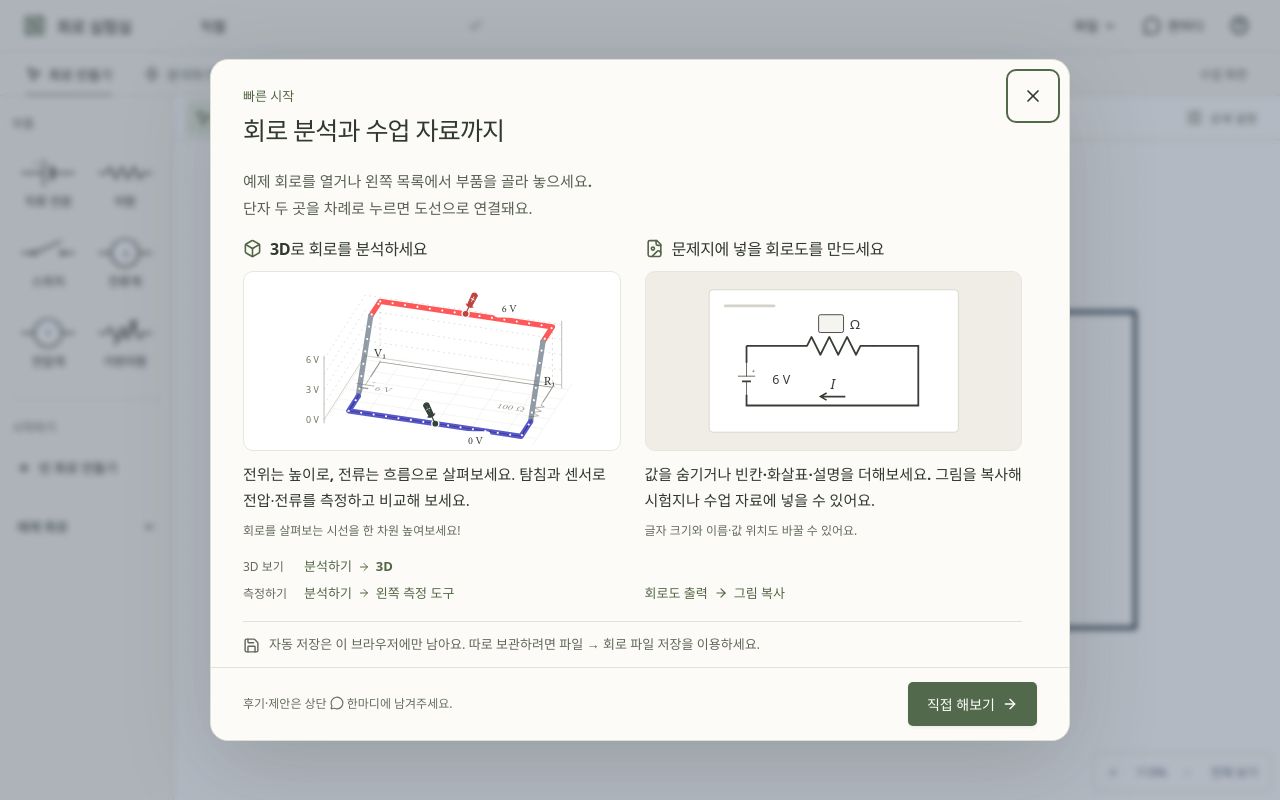
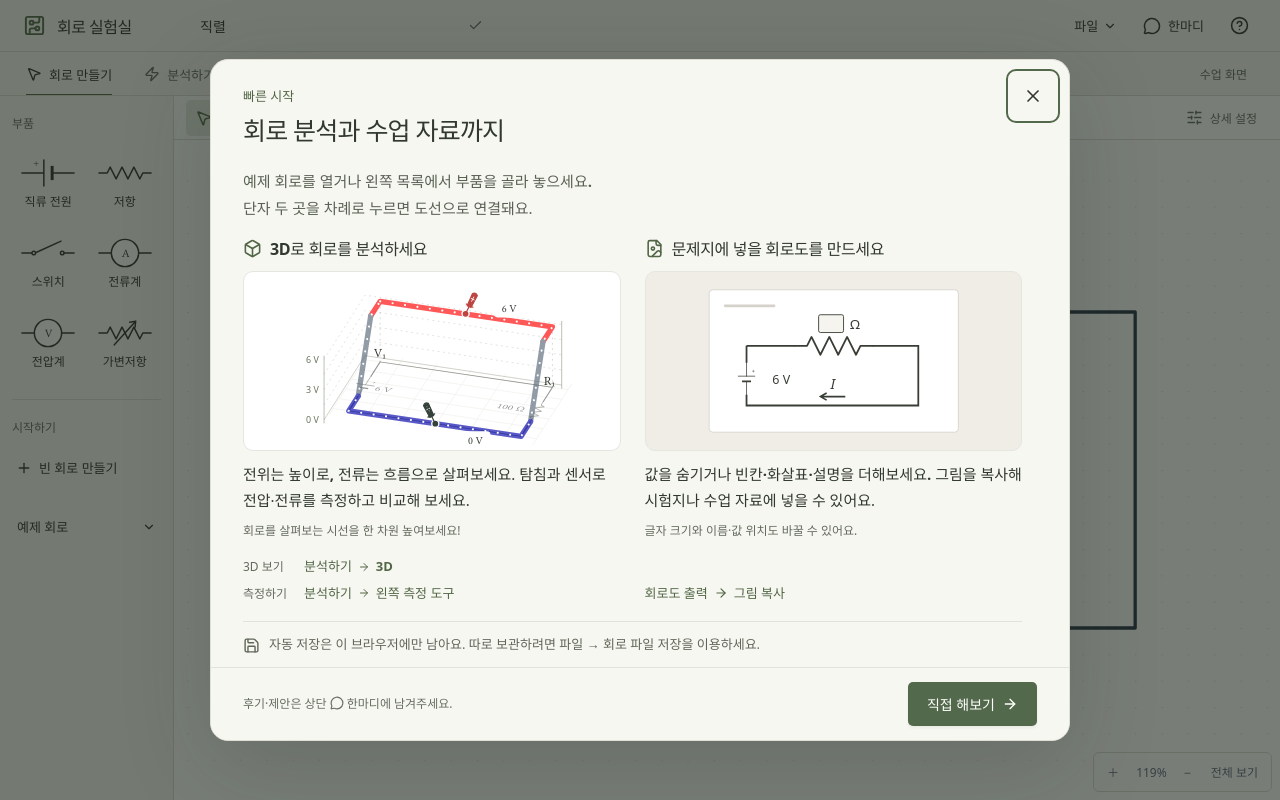
Before and after one commit to Cho-WH/circuit, a React (Vite) app: page / in a window 1280 px wide. Built offline with nearby package versions, Linux system fonts and the light colour scheme.

Commit message:
Refine welcome motion timing and backdrop transitions

```diff
--- a/src/app/QuickStartDialog.tsx
+++ b/src/app/QuickStartDialog.tsx
@@ -196,7 +196,7 @@ export function QuickStartDialog({ onClose, compact, firstVisit, helpButton }: {
 }) {
   const [closing, setClosing] = useState(false);
   const closingRequested = useRef(false);
-  const backdrop = useRef<HTMLDivElement>(null);
+  const scrim = useRef<HTMLDivElement>(null);
   function requestClose() {
     if (closingRequested.current) return;
     closingRequested.current = true;
@@ -229,42 +229,48 @@ export function QuickStartDialog({ onClose, compact, firstVisit, helpButton }: {
     if (dock) {
       const dx = to.x + to.width / 2 - (from.x + from.width / 2);
       const dy = to.y + to.height / 2 - (from.y + from.height / 2);
-      // The content leaves first. Only its light surface follows a curved path to help.
-      for (const child of surface.children) animate(child, [{ opacity: 1 }, { opacity: 0 }], 85);
-      const radius = getComputedStyle(surface).borderRadius;
-      // Sample continuous curves so contraction and travel do not change speed at stages.
-      const frames = Array.from({ length: 31 }, (_, index) => {
-        const t = index / 30;
-        const diameter = 12 + 40 * (1 - t) ** 2;
-        const width = diameter + (from.width - diameter) * (1 - t) ** 5;
-        const height = diameter + (from.height - diameter) * (1 - t) ** 5;
+      // Keep the dimmer in place so the light surface stays visible throughout its journey.
+      for (const child of surface.children) animate(child, [{ opacity: 1 }, { opacity: 0 }], 220);
+      const style = getComputedStyle(surface);
+      const radius = style.borderRadius;
+      const startOpacity = Number(style.opacity);
+      // The browser interpolates these continuous curves at the display refresh rate.
+      // Motion uses transforms instead of changing layout dimensions.
+      const frames = Array.from({ length: 61 }, (_, index) => {
+        const t = index / 60;
+        const travel = t * t * (3 - 2 * t);
+        const arrival = Math.max(0, (t - .82) / .18);
+        const diameter = (56 - 20 * t) * (1 - arrival * arrival * (3 - 2 * arrival));
+        const width = diameter + (from.width - diameter) * (1 - t) ** 3;
+        const height = diameter + (from.height - diameter) * (1 - t) ** 3;
         return {
           offset: t,
-          transform: `translate(${dx * (2 * t - t * t)}px, ${dy * t * t}px) scale(${width / from.width}, ${height / from.height})`,
-          borderRadius: t === 0 ? radius : `${Math.min(50, t * 160)}%`,
-          opacity: Math.min(1, (1 - t) / .16),
+          transform: `translate(${dx * (2 * travel - travel * travel)}px, ${dy * travel * travel}px) scale(${width / from.width}, ${height / from.height})`,
+          borderRadius: t === 0 ? radius : `${Math.min(50, 3 + t * 94)}%`,
+          opacity: Math.min(1, (1 - t) / .04) * (startOpacity + (1 - startOpacity) * Math.min(1, t / .15)),
         };
       });
-      exit = animate(surface, frames, 460, 'cubic-bezier(.3, 0, .2, 1)');
+      exit = animate(surface, frames, 1000, 'linear');
     } else {
       exit = animate(surface, [{ opacity: 1 }, { opacity: 0 }], 120);
     }
-    if (backdrop.current) animate(backdrop.current, [
-      { backgroundColor: getComputedStyle(backdrop.current).backgroundColor, backdropFilter: getComputedStyle(backdrop.current).backdropFilter },
-      { backgroundColor: 'transparent', backdropFilter: 'blur(0px)' },
-    ], dock ? 180 : 120);
-    const finish = () => {
+    const fadeScrim = (duration: number) => scrim.current
+      ? animate(scrim.current, [{ opacity: 1 }, { opacity: 0 }], duration, 'cubic-bezier(.2, .65, .3, 1)').finished
+      : Promise.resolve();
+    const finish = () => { if (active) onClose(); };
+    const arrive = () => {
       if (!active) return;
       if (dock && target?.isConnected) {
-        target.animate([
+        animate(target, [
           { transform: 'scale(1)' },
-          { transform: 'scale(1.16)', offset: .4 },
+          { transform: 'scale(1.16)', offset: .35 },
           { transform: 'scale(1)' },
-        ], { duration: 220, easing: 'ease-out' });
+        ], 360);
       }
-      onClose();
+      return fadeScrim(400).then(finish, finish);
     };
-    void exit.finished.then(finish, finish);
+    if (dock) void exit.finished.then(arrive, finish);
+    else void Promise.all([exit.finished, fadeScrim(120)]).then(finish, finish);
     return () => {
       active = false;
       animations.forEach(animation => animation.cancel());
@@ -272,7 +278,8 @@ export function QuickStartDialog({ onClose, compact, firstVisit, helpButton }: {
   }, [closing, firstVisit, helpButton, onClose, dialog]);
 
   return (
-    <div ref={backdrop} className="modal-backdrop quick-start-backdrop" data-closing={closing || undefined} onClick={requestClose}>
+    <div className="modal-backdrop quick-start-backdrop" data-first-visit={firstVisit || undefined} data-closing={closing || undefined} onClick={requestClose}>
+      <div ref={scrim} className="quick-start-scrim" aria-hidden="true" />
       <section
         ref={dialog}
         tabIndex={-1}
--- a/src/app/quick-start.css
+++ b/src/app/quick-start.css
@@ -1,3 +1,23 @@
+.modal-backdrop.quick-start-backdrop {
+  background: transparent;
+  backdrop-filter: none;
+  isolation: isolate;
+  --quick-start-enter: quick-start-enter 200ms var(--ease-out) both;
+  --quick-start-dim: quick-start-dim 180ms ease-out both;
+}
+.quick-start-backdrop[data-first-visit] {
+  --quick-start-enter: quick-start-enter 700ms cubic-bezier(.2, .65, .3, 1) 180ms both;
+  --quick-start-dim: quick-start-dim 280ms ease-out both;
+}
+.quick-start-scrim {
+  position: absolute;
+  inset: 0;
+  z-index: 0;
+  background: rgb(24 31 23 / 58%);
+  pointer-events: none;
+  will-change: opacity;
+  animation: var(--quick-start-dim);
+}
 .quick-start-dialog {
   width: min(860px, 100%);
   max-height: calc(100dvh - 40px);
@@ -5,12 +25,13 @@
   display: flex;
   flex-direction: column;
   position: relative;
-  background: #fcfbf8;
+  z-index: 1;
+  background: var(--surface);
   border: 1px solid #dedfd5;
   border-radius: 18px;
   box-shadow: 0 24px 90px #26302433;
   color: #30382f;
-  animation: surface-enter 200ms var(--ease-out);
+  animation: var(--quick-start-enter);
   overflow: hidden;
 }
 .quick-start-header {
@@ -164,7 +185,7 @@
   gap: 14px;
   padding: 14px 32px;
   border-top: 1px solid #e1e3da;
-  background: #fcfbf8;
+  background: var(--surface);
   flex-shrink: 0;
 }
 .quick-start-footer > span {
@@ -232,9 +253,20 @@
     padding-bottom: 8px;
   }
 }
+@keyframes quick-start-enter {
+  from { opacity: 0; }
+  to { opacity: 1; }
+}
+@keyframes quick-start-dim {
+  from { opacity: 0; }
+  to { opacity: 1; }
+}
 @media (prefers-reduced-motion: reduce) {
   /* This welcome transition intentionally remains enabled at the product owner's request. */
   .quick-start-backdrop .quick-start-dialog {
-    animation: surface-enter 200ms var(--ease-out) !important;
+    animation: var(--quick-start-enter) !important;
+  }
+  .quick-start-backdrop .quick-start-scrim {
+    animation: var(--quick-start-dim) !important;
   }
 }
```
Also changed, not shown: 3 other files (tests, documents, lock files or other folders).
